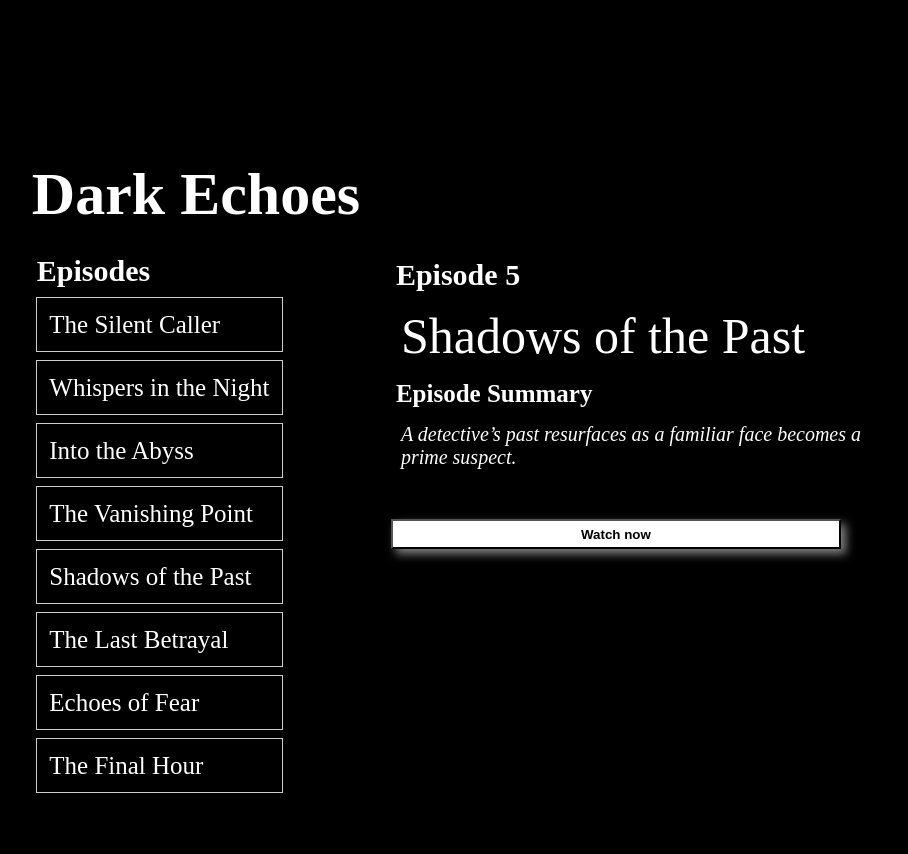
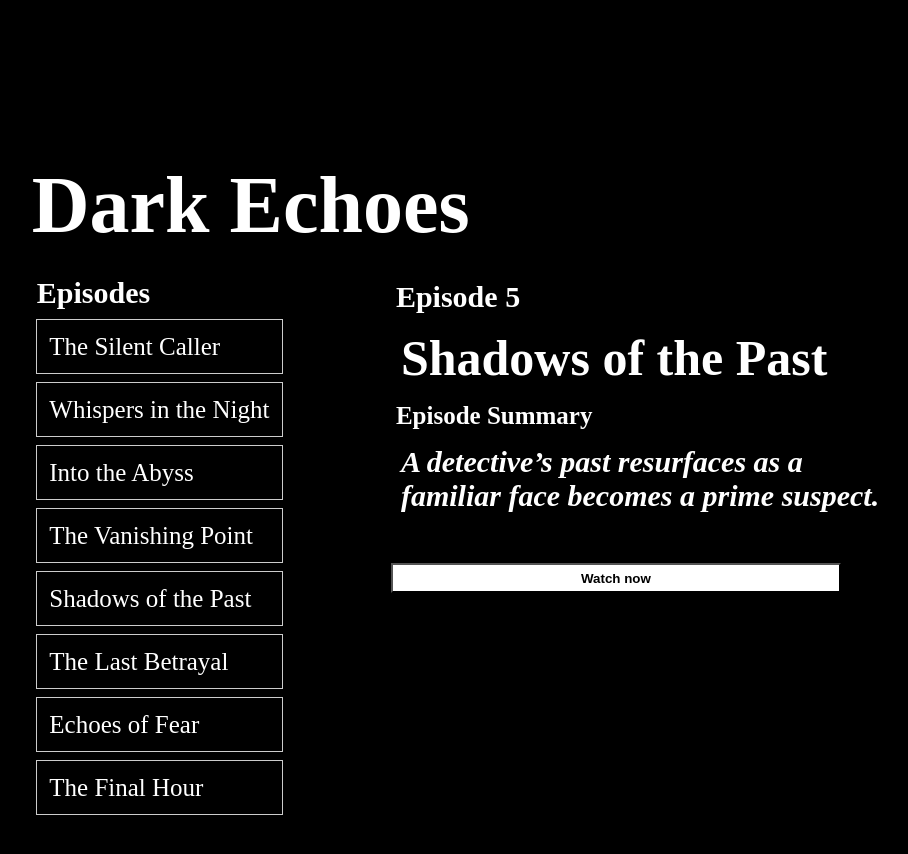
Before and after one commit to bij27/dark-echoes, a React (Vite) app: page / in a window 1280 px wide. Both pictures are taken after a click on the item "Shadows of the Past". Shown: the top 854 px of the page, without its empty margins (205-1113 px from the left). Built offline with nearby package versions, Linux system fonts and the light colour scheme.

Commit message:
updated loll

```diff
--- a/src/components/Details/Details.jsx
+++ b/src/components/Details/Details.jsx
@@ -7,6 +7,14 @@ function Details({ selectedEpisode }) {
     );
   }
 
+  const handleWatchNow = () => {
+    if (selectedEpisode.youtubeUrl) {
+      window.open(selectedEpisode.youtubeUrl, "_blank");
+    } else {
+      alert("Error :(");
+    }
+  };
+
   return (
     <section className="details">
       <h2>Episode {selectedEpisode?.id}</h2>
@@ -15,7 +23,9 @@ function Details({ selectedEpisode }) {
         <h3>Episode Summary</h3>
         <p>{selectedEpisode?.description}</p>
       </section>
-      <button className="watch-btn">Watch now</button>
+      <button className="watch-btn" onClick={handleWatchNow}>
+        Watch now
+      </button>
     </section>
   );
 }
--- a/src/components/Episodes/Episodes.css
+++ b/src/components/Episodes/Episodes.css
@@ -6,7 +6,7 @@
 
 h1 {
   color: white;
-  font-size: 60px;
+  font-size: 80px;
 }
 
 h2 {
@@ -55,9 +55,11 @@ main {
 .details {
   display: flex;
   flex-direction: column;
+  text-wrap: wrap;
   align-items: flex-start;
   padding: 20px;
   font-size: 40px;
+  font-weight: 600;
 }
 
 .details-column {
@@ -68,17 +70,24 @@ main {
   min-height: 400px;
 }
 
-
-
 .watch-btn {
   color: black;
   background-color: rgb(255, 255, 255);
   font-weight: 600;
   width: 450px;
   height: 30px;
-  box-shadow: 5px 5px 10px rgba(255, 255, 255, 0.5);
   cursor: pointer;
   margin-top: auto;
+}
+
+.watch-btn:hover {
+  box-shadow: 5px 5px 10px rgba(255, 255, 255, 0.5);
+  transition: box-shadow 0.3s ease, transform 0.3s ease;
+}
+
+.watch-btn:active {
+  transition: background-color 0.3s ease, transform 0.3s ease;
+  background-color: red;
 }
 
 h3 {
@@ -96,7 +105,8 @@ p {
 }
 
 .description-container p {
-  font-size: 20px;
+  font-size: 30px;
   font-style: italic;
   padding-bottom: 50px;
+  text-wrap: wrap;
 }
--- a/src/data.js
+++ b/src/data.js
@@ -4,47 +4,63 @@ export const episodeList = [
     title: "The Silent Caller",
     description:
       "A mysterious phone call leads a detective into a dark conspiracy.",
+    youtubeUrl:
+      "https://www.youtube.com/watch?v=Aq5WXmQQooo&list=RDAq5WXmQQooo&start_radio=1",
   },
   {
     id: 2,
     title: "Whispers in the Night",
     description:
       "Strange noises in a small town raise suspicion about the disappearance of a local.",
+    youtubeUrl:
+      "https://www.youtube.com/watch?v=Aq5WXmQQooo&list=RDAq5WXmQQooo&start_radio=1",
   },
   {
     id: 3,
     title: "Into the Abyss",
     description:
       "A deep dive into a secretive company unearths buried secrets.",
+    youtubeUrl:
+      "https://www.youtube.com/watch?v=Aq5WXmQQooo&list=RDAq5WXmQQooo&start_radio=1",
   },
   {
     id: 4,
     title: "The Vanishing Point",
     description:
       "A witness vanishes before she can testify, throwing the case into chaos.",
+    youtubeUrl:
+      "https://www.youtube.com/watch?v=Aq5WXmQQooo&list=RDAq5WXmQQooo&start_radio=1",
   },
   {
     id: 5,
     title: "Shadows of the Past",
     description:
       "A detective’s past resurfaces as a familiar face becomes a prime suspect.",
+    youtubeUrl:
+      "https://www.youtube.com/watch?v=Aq5WXmQQooo&list=RDAq5WXmQQooo&start_radio=1",
   },
   {
     id: 6,
     title: "The Last Betrayal",
     description:
       "An unexpected betrayal puts everyone’s lives in danger as the real villain is revealed.",
+    youtubeUrl:
+      "https://www.youtube.com/watch?v=Aq5WXmQQooo&list=RDAq5WXmQQooo&start_radio=1",
   },
   {
     id: 7,
     title: "Echoes of Fear",
     description:
       "A chilling pattern of murders that echo an old crime spree leads to a shocking discovery.",
+    youtubeUrl:
+      "https://www.youtube.com/watch?v=Aq5WXmQQooo&list=RDAq5WXmQQooo&start_radio=1",
   },
   {
     id: 8,
     title: "The Final Hour",
     description:
       "In the thrilling season finale, every truth comes to light, but the consequences are deadly.",
+    youtubeUrl:
+      "https://www.youtube.com/watch?v=Aq5WXmQQooo&list=RDAq5WXmQQooo&start_radio=1",
   },
 ];
```
